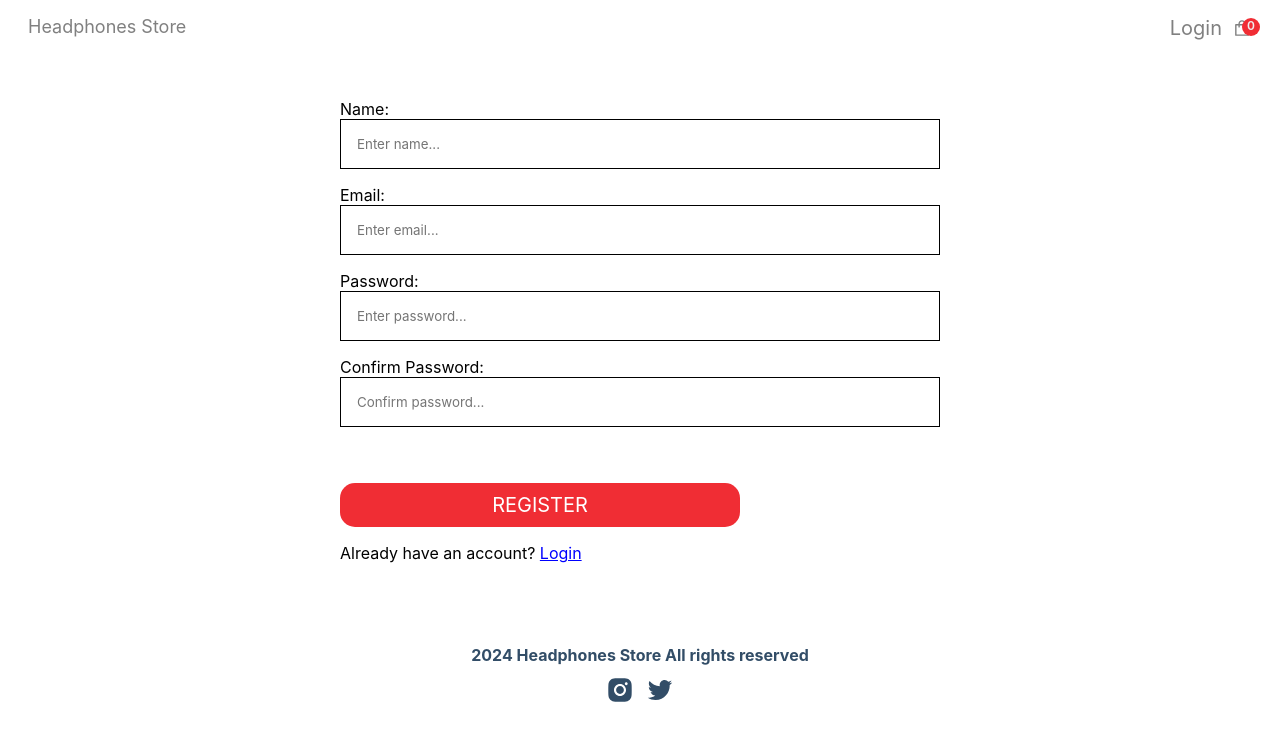
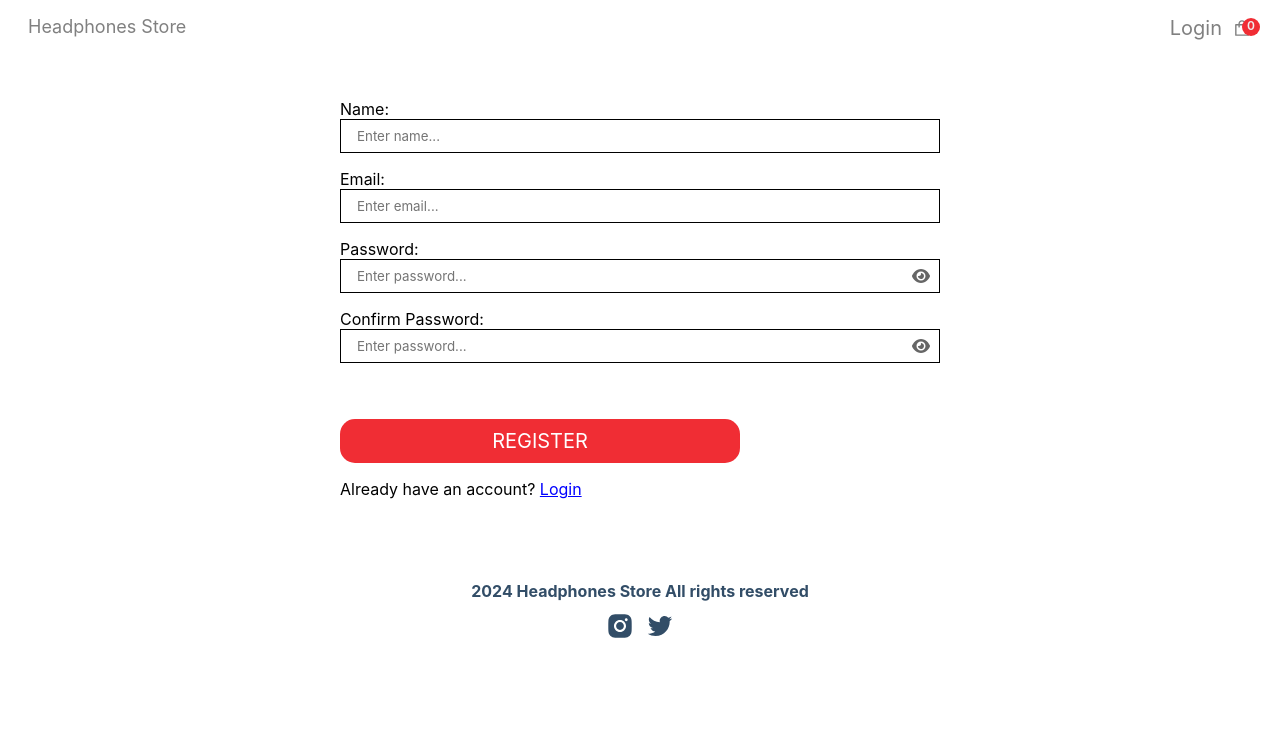
Before and after one commit to Ayushpatel2026/ecommerce, a Next.js app: page /register in a window 1280 px wide. Shown: the top 740 px of the page. Built offline with nearby package versions, Linux system fonts and the light colour scheme; no server answers.

Commit message:
incorporated user authentication and login #2

```diff
--- /dev/null
+++ b/components/PasswordInput.jsx
@@ -0,0 +1,32 @@
+import React, { useState } from 'react';
+import styles from '../styles/login.module.css';
+import { FontAwesomeIcon } from '@fortawesome/react-fontawesome';
+import { faEye, faEyeSlash } from '@fortawesome/free-solid-svg-icons';
+
+const PasswordInput = ({name, label, autoComplete}) => {
+  const [showPassword, setShowPassword] = useState(false);
+
+  const togglePasswordVisibility = () => {
+    setShowPassword((prevShowPassword) => !prevShowPassword);
+  };
+
+  return (
+    <div className={styles.formFieldWrapper}>
+      <label>{label}</label>
+      <div className={styles.passwordContainer}>
+        <input
+          className={styles.formField}
+          type={showPassword ? 'text' : 'password'} // Toggle between 'text' and 'password'
+          name={name}
+          placeholder="Enter password..."
+          autoComplete={autoComplete}
+        />
+        <span className={styles.eyeIcon} onClick={togglePasswordVisibility}>
+          <FontAwesomeIcon icon={showPassword ? faEyeSlash : faEye} />
+        </span>
+      </div>
+    </div>
+  );
+};
+
+export default PasswordInput;
--- a/context/StateContext.js
+++ b/context/StateContext.js
@@ -20,21 +20,28 @@ export const StateContext = ({children}) => {
     const router = useRouter();
 
     const loginUser = async (userInfo) => {
-        setLoading(true);
         try{
             let response = await account.createEmailPasswordSession(userInfo.email, userInfo.password);
+            toast.success('Login successful');
             console.log("Response from login", response);
             let accountInfo = await account.get();
             setUser(accountInfo);
-            toast.success('Login successful');
-
+            router.push('/');
         }
         catch(error){
             console.error(error);
-            toast.error('Login failed. Please try again');
+
+            if (error.code === 401) {
+                // Handle incorrect email or password
+                toast.error('Invalid credentials. Please check your email and password.', { autoClose: 10000 });
+            } else if (error.code === 429) {
+                // Handle too many requests (rate-limiting)
+                toast.error('Too many login attempts. Please try again later.');
+            } else {
+                // Handle other errors
+                toast.error('Login failed. Please try again.');
+            }
         }
-
-        setLoading(false);
     }
 
     const checkUserStatus = async () => {
@@ -50,26 +57,26 @@ export const StateContext = ({children}) => {
 
     const logoutUser = async () => {
         await account.deleteSession('current');
+        // clear the state
         setUser(null)
+        setCartItems([]);
+        setTotalPrice(0);
+        setTotalQuantities(0);
     }
 
     const registerUser = async (userInfo) => {
-        setLoading(true)
-
         try{
             let response = await account.create(ID.unique(), userInfo.email, userInfo.password1, userInfo.name);
-            await account.createEmailPasswordSession(userInfo.email, userInfo.password1)
-
-            let accountDetails = await account.get();
-            setUser(accountDetails)
             toast.success('Registration successful');
             router.push('/login')
         }catch(error){
             console.error(error)
-            toast.error('Registration failed. Please try again')
+            if (error.code === 409) {
+                toast.error('Email already exists. Please login instead')
+            }else{
+                toast.error('Registration failed. Please try again')
+            }
         }
-
-        setLoading(false)
     }
 
 
--- a/package.json
+++ b/package.json
@@ -10,6 +10,8 @@
   },
   "dependencies": {
     "@babel/core": "^7.17.9",
+    "@fortawesome/free-solid-svg-icons": "^6.6.0",
+    "@fortawesome/react-fontawesome": "^0.2.2",
     "@sanity/client": "^3.2.0",
     "@sanity/image-url": "^1.0.1",
     "@stripe/stripe-js": "^1.25.0",
--- a/pages/register.jsx
+++ b/pages/register.jsx
@@ -1,24 +1,58 @@
 'use client'
-import React, {useRef} from 'react'
+import React, {useRef, useState} from 'react'
 import Link from 'next/link'
 import { useStateContext } from '../context/StateContext'
 import styles from '../styles/login.module.css'
 import buttonStyles from '../styles/buttons.module.css'
 import { toast } from 'react-hot-toast'
+import PasswordInput from '../components/PasswordInput'
 
 const Register = () => {
   const registerForm = useRef(null)
   const {registerUser} = useStateContext()
 
+  const [invalidEmail, setInvalidEmail] = useState('')
+  const [invalidPassword, setInvalidPassword] = useState('')
+
+  const validateEmail = (email) => {
+    // Basic email validation regex
+    const emailRegex = /^[a-zA-Z0-9_.±]+@[a-zA-Z0-9-]+.[a-zA-Z0-9-.]+$/;
+    console.log("validateEmail");
+    return emailRegex.test(email);
+  };
+
+  const validatePassword = (password) => {
+    // Password must be at least 8 characters, contain at least one number and one special character
+    const passwordRegex = /^(?=.*[0-9])(?=.*[!@#$%^&*])[A-Za-z\d!@#$%^&*]{8,}$/;
+    console.log("validatePassword");
+    return passwordRegex.test(password);
+  };
+
   const handleSubmit = async (e) => {
     e.preventDefault()
+    setInvalidEmail('')
+    setInvalidPassword('')
 
     const name = registerForm.current.name.value
     const email = registerForm.current.email.value
     const password1 = registerForm.current.password1.value
     const password2 = registerForm.current.password2.value
 
+    if (!validateEmail(email) && !validatePassword(password1)) {
+      setInvalidEmail('Invalid email format');
+      setInvalidPassword('Password must be at least 8 characters, contain at least one number and one special character');
+      return;
+    } else if (!validatePassword(password1)) {
+      console.log("invalid password")
+      setInvalidPassword('Password must be at least 8 characters, contain at least one number and one special character');
+      return;
+    } else if (!validateEmail(email)) {
+      setInvalidEmail('Invalid email format');
+      return;
+    }
+
     if(password1 !== password2){
+        console.log('Passwords do not match')
         toast.error('Passwords do not match')
         return
     }
@@ -41,6 +75,8 @@ return (
                     placeholder="Enter name..."
                     />
             </div>
+
+            {invalidEmail && <p className={styles.error}>{invalidEmail}</p>}
             <div className={styles.formFieldWrapper}>
                 <label>Email:</label>
                 <input
@@ -52,27 +88,10 @@ return (
                   />
             </div>
 
-            <div className={styles.formFieldWrapper}>
-                <label>Password:</label>
-                <input
-                  className={styles.formField}
-                  type="password"
-                  name="password1"
-                  placeholder="Enter password..."
-                  autoComplete="password1"
-                  />
-            </div>
+            {invalidPassword && <p className={styles.error}>{invalidPassword}</p>}
 
-            <div className={styles.formFieldWrapper}>
-              <label>Confirm Password:</label>
-              <input
-                className={styles.formField}
-                type="password"
-                name="password2"
-                placeholder="Confirm password..."
-                autoComplete="password2"
-                />
-            </div>
+            <PasswordInput name="password1" label="Password: " autoComplete="password1" />
+            <PasswordInput name="password2" label="Confirm Password: " autoComplete="password2" />
 
             <div className={`${styles.formFieldWrapper} ${styles.submitButton}`}>
 
--- a/styles/login.module.css
+++ b/styles/login.module.css
@@ -3,9 +3,18 @@
     margin:0 auto;
 }
 
+.passwordContainer {
+  display: flex;
+  align-items: center;
+  position: relative;
+}
+
 .formField{
     border: 1px solid #000;
-    padding: 1rem;
+    padding-right: 30px;
+    padding-left: 1rem;
+    padding-top: 0.5rem;
+    padding-bottom: 0.5rem;
     width: 100%;
     color: #000;
     outline: none;
@@ -13,6 +22,17 @@
 
 .formFieldWrapper{
     margin: 1em 0;
+}
+
+.eyeIcon {
+  position: absolute;
+  right: 10px;
+  cursor: pointer;
+  color: #666;
+}
+
+.eyeIcon:hover {
+  color: #000;
 }
 
 /*TODO need to center this submit button*/
@@ -37,3 +57,7 @@
   .link:hover {
     color: darkblue;
   }
+
+.error{
+  color: red;
+}
```
Also changed, not shown: pages/login.jsx (+7 -15 lines), styles/globals.css (line endings or trailing spaces), 1 other file (tests, documents, lock files or other folders).
